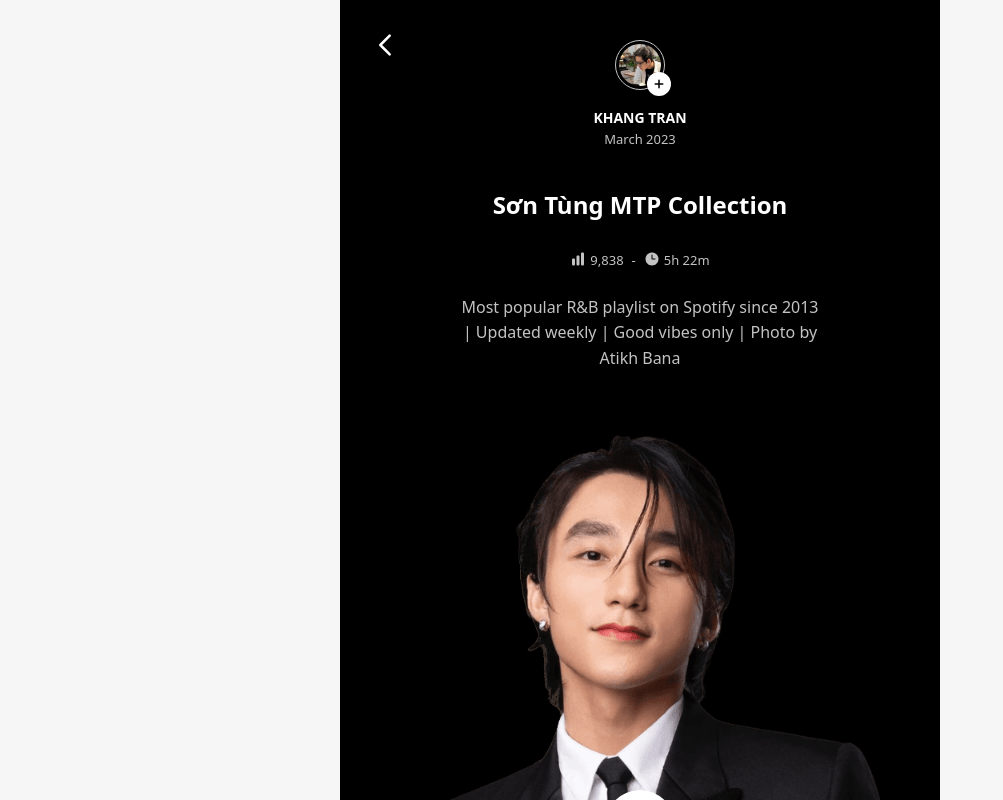
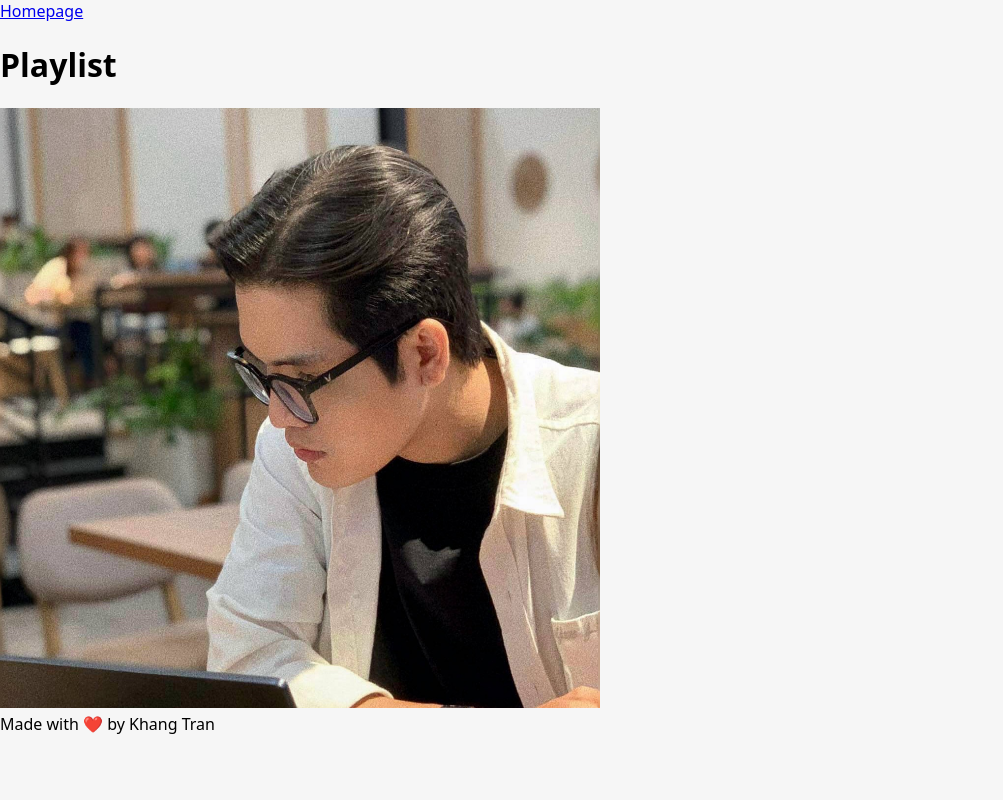
Before and after one commit to khangtrannn/angular-music-playlist, an Angular app: page /playlists/1 in a window 1280 px wide. Shown: the top 800 px of the page, without its empty margins (0-1003 px from the left). Built offline with nearby package versions, Linux system fonts and the light colour scheme.

Commit message:
play around

```diff
--- a/src/app/app.routes.ts
+++ b/src/app/app.routes.ts
@@ -3,10 +3,10 @@ import { Routes } from '@angular/router';
 export const routes: Routes = [
   {
     path: '',
-    loadChildren: () => import('./features/playlists/playlists.routes'),
+    loadComponent: async () => (await import('./homepage.component')).HomepageComponent,
   },
   {
     path: 'playlists/:id',
-    loadChildren: () => import('./features/playlist-details/playlist-details.routes'),
+    loadComponent: async () => (await import('./homepage.component')).PlaylistComponent,
   }
 ];
--- /dev/null
+++ b/src/app/homepage.component.ts
@@ -0,0 +1,34 @@
+import { ChangeDetectionStrategy, Component } from "@angular/core";
+import { RouterLink } from "@angular/router";
+
+@Component({
+  selector: 'app-playlist',
+  template: `
+    <div class="tw-mt-[40px] tw-w-[600px] tw-mx-auto">
+      <a [routerLink]="'/'">Homepage</a>
+      <h1>Playlist</h1>
+
+      <img style="view-transition-name: khang;" width="600" height="600" src="/khangtrann.jpeg" />
+    </div>
+  `,
+  standalone: true,
+  changeDetection: ChangeDetectionStrategy.OnPush,
+  imports: [RouterLink],
+})
+export class PlaylistComponent {}
+
+@Component({
+  selector: 'app-homepage',
+  template: `
+    <div class="tw-mt-[40px] tw-w-[600px] tw-mx-auto">
+    <a [routerLink]="'/playlists/9'">Playlist</a>
+      <h1>Homepage</h1>
+
+      <img style="view-transition-name: khang;" width="360" height="360" src="/khangtrann.jpeg" />
+    </div>
+  `,
+  standalone: true,
+  changeDetection: ChangeDetectionStrategy.OnPush,
+  imports: [RouterLink],
+})
+export class HomepageComponent {}
```
